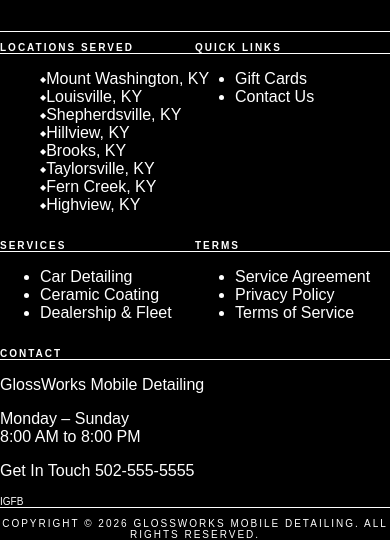
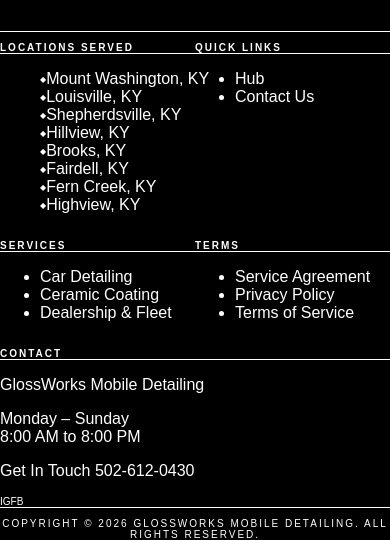
Before and after one commit to wafflemuncher1/website, a Next.js app: page / in a window 390 px wide. Shown: the part 294-834 px from the top of the page. Built offline with nearby package versions, Linux system fonts and the light colour scheme.

Commit message:
Added fixed mobile header with logo and menu trigger

```diff
--- a/src/components/Footer.tsx
+++ b/src/components/Footer.tsx
@@ -3,7 +3,7 @@
 export default function Footer() {
   const locations = [
     'Mount Washington', 'Louisville', 'Shepherdsville',
-    'Hillview', 'Brooks', 'Taylorsville', 'Fern Creek', 'Highview'
+    'Hillview', 'Brooks', 'Fairdell', 'Fern Creek', 'Highview'
   ];
 
   return (
@@ -36,7 +36,7 @@
               Quick Links
             </h3>
             <ul className="space-y-3 text-xs text-zinc-300">
-              <li className="hover:text-blue-500 cursor-pointer transition">Gift Cards</li>
+              <li className="hover:text-blue-500 cursor-pointer transition">Hub</li>
               <li className="hover:text-blue-500 cursor-pointer transition">Contact Us</li>
             </ul>
           </div>
@@ -73,7 +73,7 @@
             <div className="space-y-4 text-xs text-zinc-300">
               <p className="font-bold text-white">GlossWorks Mobile Detailing</p>
               <p>Monday – Sunday<br/>8:00 AM to 8:00 PM</p>
-              <p>Get In Touch <span className="text-blue-500 font-bold">502-555-5555</span></p>
+              <p>Get In Touch <span className="text-blue-500 font-bold">502-612-0430</span></p>
 
               {/* SOCIAL ICONS */}
               <div className="flex gap-4 pt-2">
```
